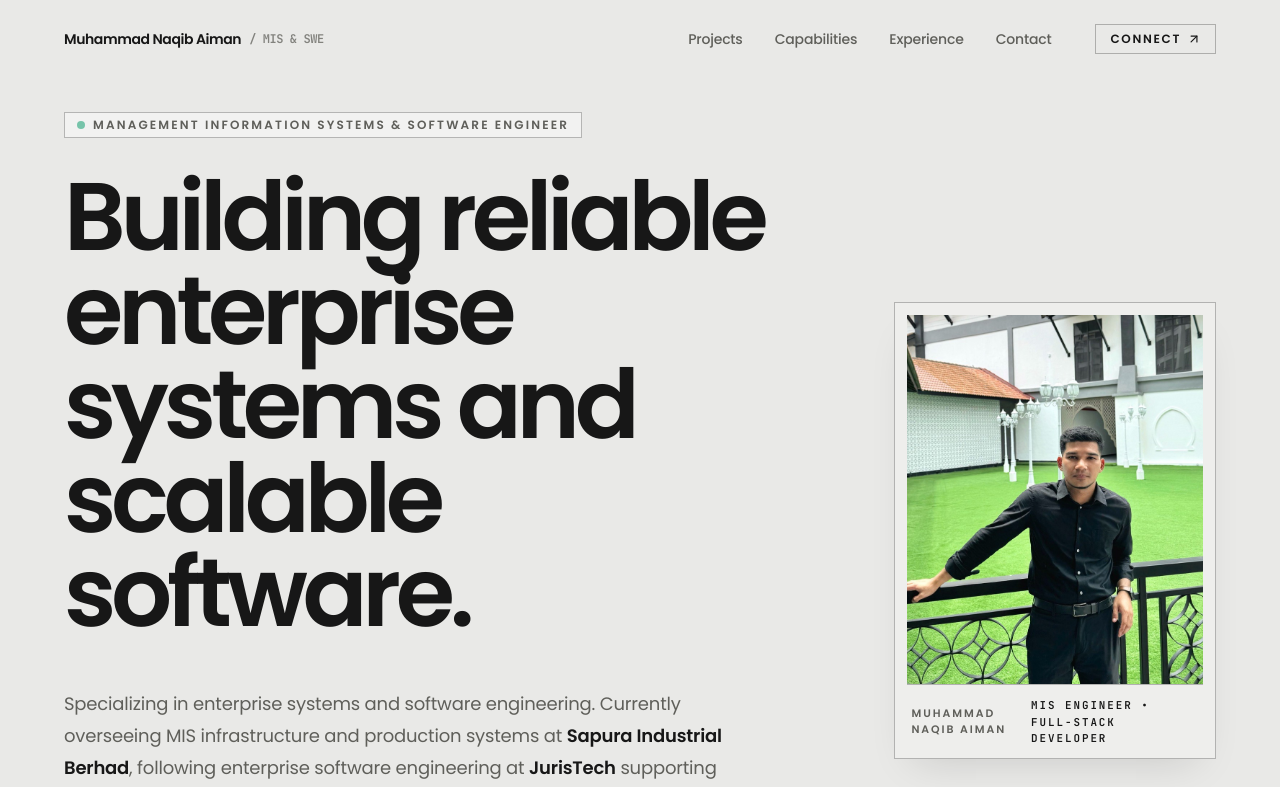
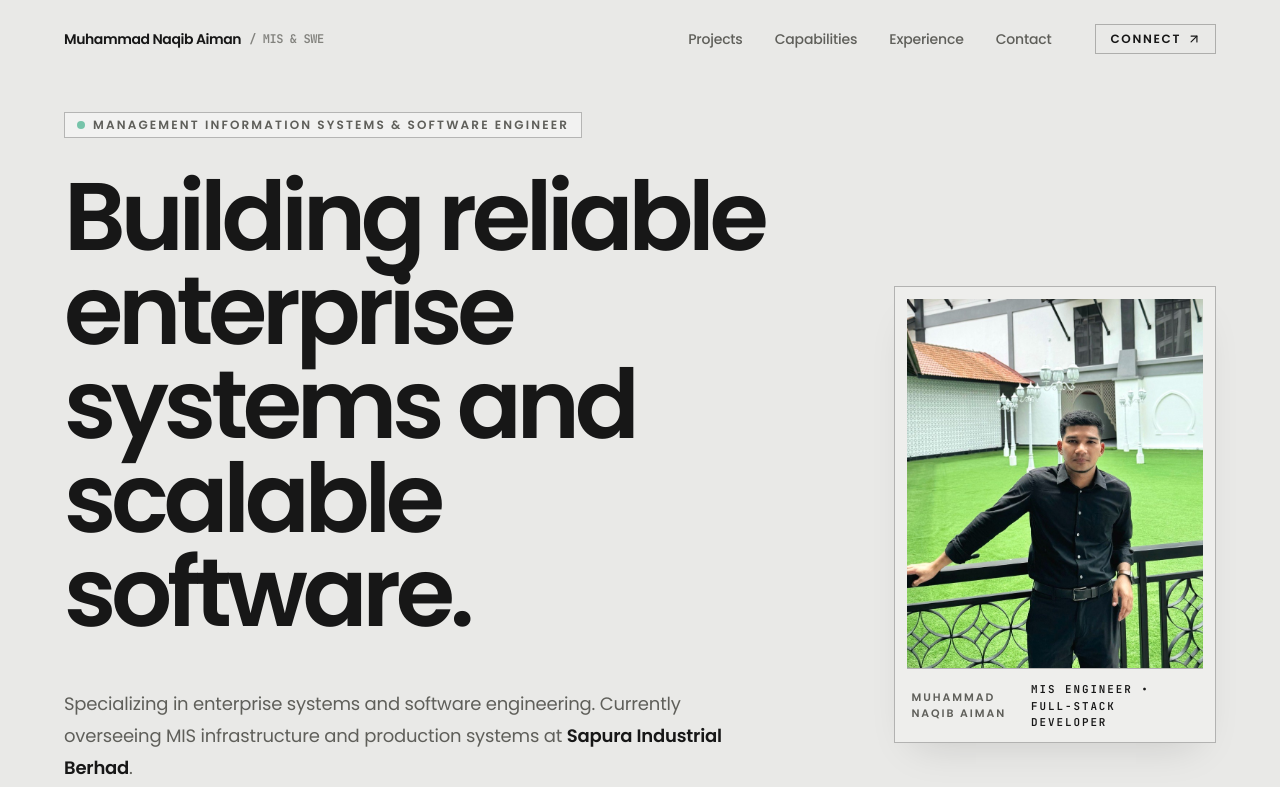
Before and after one commit to NaqibDev/Portfolio_Naqib, a Next.js app: page / in a window 1280 px wide. Shown: the top 787 px of the page. Built offline with nearby package versions, Linux system fonts and the light colour scheme.

Commit message:
Streamline hero bio focusing on MIS at Sapura Industrial Berhad

```diff
--- a/src/components/PortfolioView.tsx
+++ b/src/components/PortfolioView.tsx
@@ -408,10 +408,7 @@ export default function PortfolioView() {
             <p className="max-w-2xl text-base leading-7 text-[var(--muted)] sm:text-lg sm:leading-8">
               Specializing in enterprise systems and software engineering. Currently overseeing MIS infrastructure
               and production systems at{" "}
-              <strong className="font-semibold text-[var(--fg)]">Sapura Industrial Berhad</strong>,
-              following enterprise software engineering at{" "}
-              <strong className="font-semibold text-[var(--fg)]">JurisTech</strong> supporting 100k+ monthly users.
-              UiTM Computer Science (Hons) graduate.
+              <strong className="font-semibold text-[var(--fg)]">Sapura Industrial Berhad</strong>.
             </p>
 
             <p className="mt-5 text-sm leading-6 text-[var(--muted)]">
```
